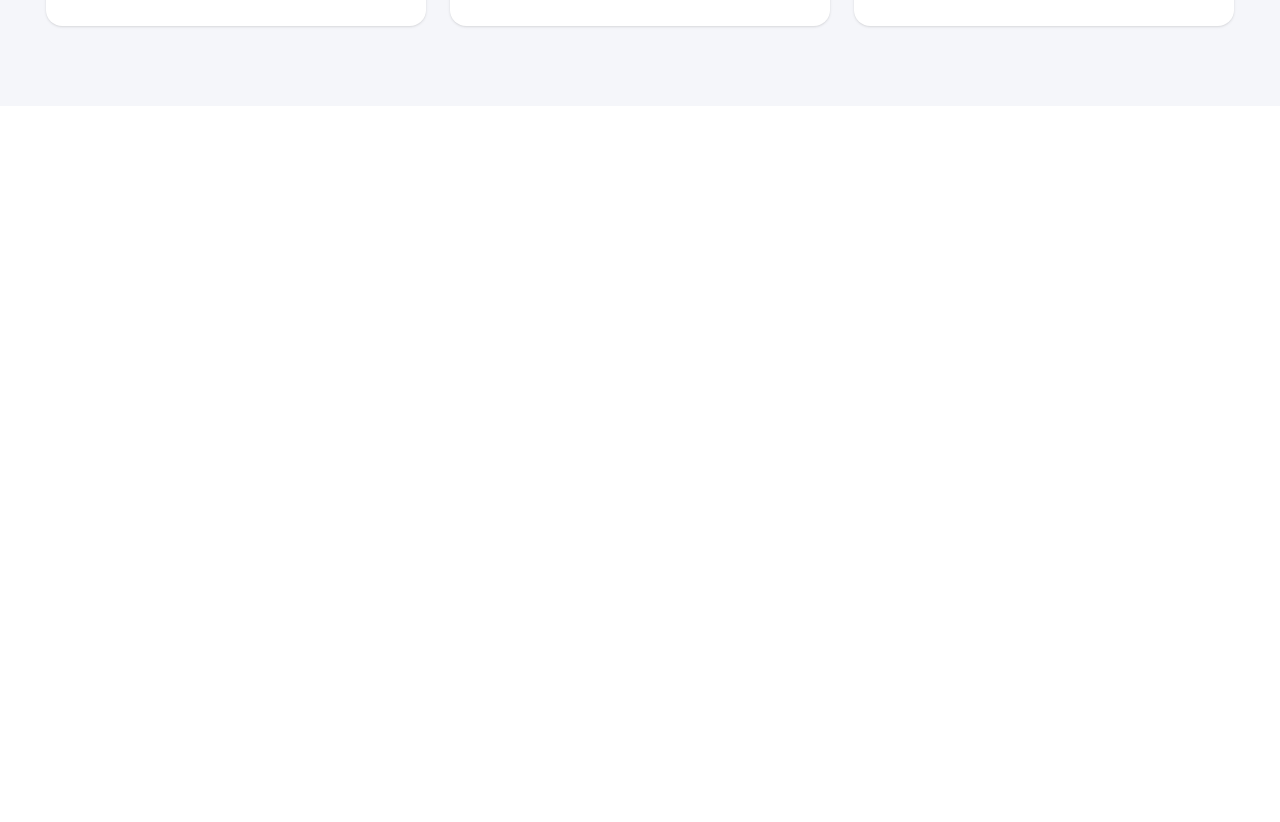
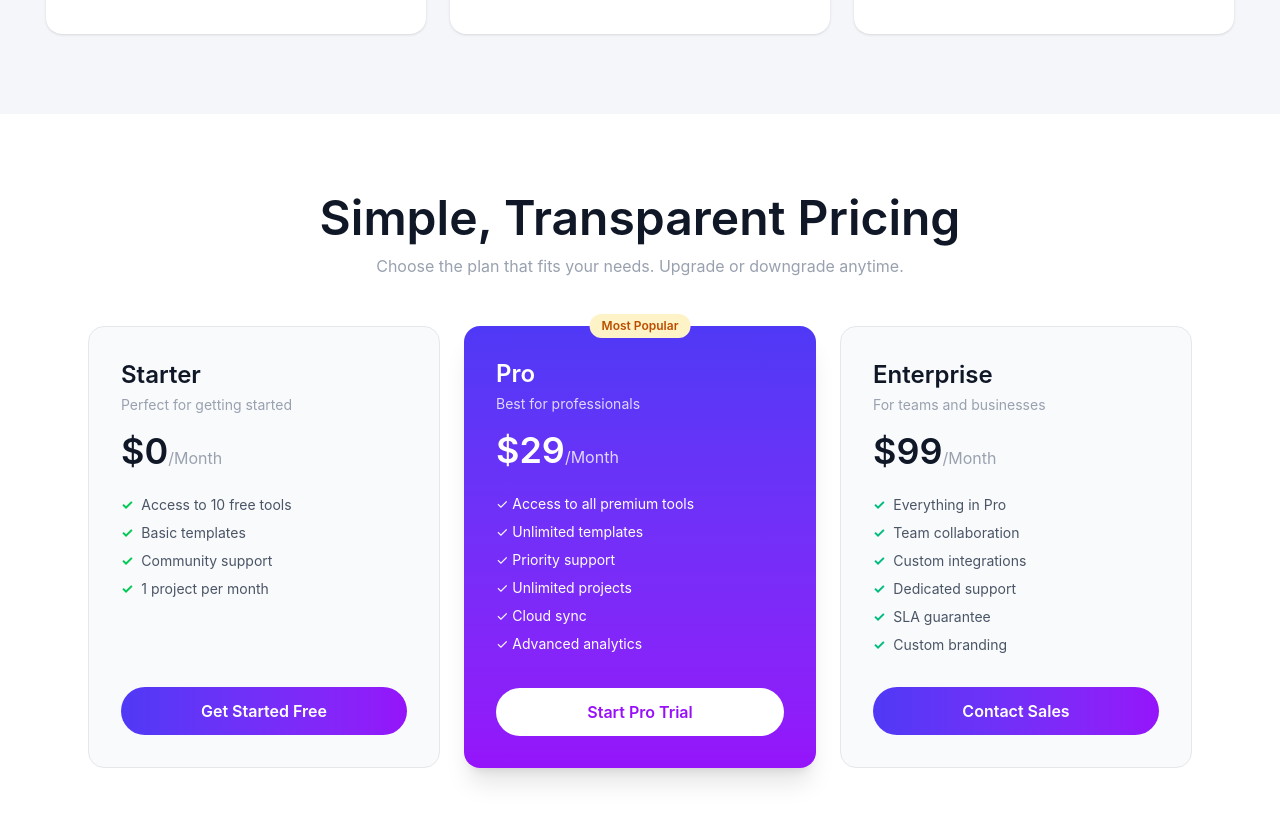
Before and after one commit to farhansm01/DigiTools, a React (Vite) app: page / in a window 1280 px wide. Shown: the part 2571-3393 px from the top of the page. Before the commit the page ends 2677 px from the top, so only its background shows below. Built offline with nearby package versions, Linux system fonts and the light colour scheme.

Commit message:
added pricing section

```diff
--- a/src/App.jsx
+++ b/src/App.jsx
@@ -1,5 +1,6 @@
 import Banner from "./components/Banner";
 import Navbar from "./components/Navbar";
+import Pricing from "./components/Pricing";
 import ProductsSection from "./components/ProductsSection";
 import Stats from "./components/Stats";
 import Steps from "./components/Steps";
@@ -12,6 +13,7 @@ function App() {
       <Stats />
       <ProductsSection />
       <Steps />
+      <Pricing />
     </>
   );
 }
--- /dev/null
+++ b/src/components/Pricing.jsx
@@ -0,0 +1,129 @@
+export default function Pricing() {
+  return (
+    <section className="max-w-6xl mx-auto px-6 py-20">
+      {/* Heading */}
+      <div className="text-center mb-12">
+        <h2 className="text-5xl md:text-5xl font-semibold text-[#101727] mb-3">
+          Simple, Transparent Pricing
+        </h2>
+        <p className="text-gray-400">
+          Choose the plan that fits your needs. Upgrade or downgrade anytime.
+        </p>
+      </div>
+
+      {/* Cards */}
+      <div className="grid md:grid-cols-3 gap-6">
+        {/* Starter */}
+        <div className="bg-[#f9fafc] border border-gray-200 rounded-2xl p-8 flex flex-col">
+          <h3 className="text-2xl font-semibold mb-1 text-[#101727]">
+            Starter
+          </h3>
+          <p className="text-gray-400 text-sm mb-4">
+            Perfect for getting started
+          </p>
+
+          <div className="mb-6">
+            <span className="text-4xl font-semibold text-[#101727]">$0</span>
+            <span className="text-gray-400">/Month</span>
+          </div>
+
+          <ul className="space-y-2 text-sm text-gray-600 mb-8">
+            <li className="flex gap-2">
+              <span className="text-green-500 font-bold">✓</span>
+              Access to 10 free tools
+            </li>
+            <li className="flex gap-2">
+              <span className="text-green-500 font-bold">✓</span>
+              Basic templates
+            </li>
+            <li className="flex gap-2">
+              <span className="text-green-500 font-bold">✓</span>
+              Community support
+            </li>
+            <li className="flex gap-2">
+              <span className="text-green-500 font-bold">✓</span>1 project per
+              month
+            </li>
+          </ul>
+
+          <button className="mt-auto bg-linear-to-r from-[#4F39F6] to-[#9514FA] text-white py-3 rounded-full font-semibold hover:opacity-80 transition-opacity duration-300">
+            Get Started Free
+          </button>
+        </div>
+
+        {/* Pro */}
+        <div className="relative rounded-2xl p-8 flex flex-col text-white bg-linear-to-b from-[#4F39F6] to-[#9514FA] shadow-xl ">
+          {/* badge */}
+          <span className="absolute -top-3 left-1/2 -translate-x-1/2 bg-[#fef3c6] text-[#bb4d00] text-xs px-3 py-1 rounded-full font-semibold">
+            Most Popular
+          </span>
+
+          <h3 className="text-2xl font-semibold mb-1">Pro</h3>
+          <p className="text-sm opacity-80 mb-4">Best for professionals</p>
+
+          <div className="mb-6">
+            <span className="text-4xl font-semibold ">$29</span>
+            <span className="opacity-80">/Month</span>
+          </div>
+
+          <ul className="space-y-2 text-sm mb-8">
+            <li>✓ Access to all premium tools</li>
+            <li>✓ Unlimited templates</li>
+            <li>✓ Priority support</li>
+            <li>✓ Unlimited projects</li>
+            <li>✓ Cloud sync</li>
+            <li>✓ Advanced analytics</li>
+          </ul>
+
+          <button className="mt-auto bg-white text-purple-600 py-3 rounded-full font-semibold hover:opacity-80 transition-opacity duration-300">
+            Start Pro Trial
+          </button>
+        </div>
+
+        {/* Enterprise */}
+        <div className="bg-[#f9fafc] border border-gray-200 rounded-2xl p-8 flex flex-col">
+          <h3 className="text-2xl font-semibold mb-1 text-[#101727]">
+            Enterprise
+          </h3>
+          <p className="text-gray-400 text-sm mb-4">For teams and businesses</p>
+
+          <div className="mb-6">
+            <span className="text-4xl font-semibold text-[#101727]">$99</span>
+            <span className="text-gray-400">/Month</span>
+          </div>
+
+          <ul className="space-y-2 text-sm text-gray-600 mb-8">
+            <li className="flex items-center gap-2">
+              <span className="text-emerald-500 font-bold">✓</span>
+              Everything in Pro
+            </li>
+            <li className="flex items-center gap-2">
+              <span className="text-emerald-500 font-bold">✓</span>
+              Team collaboration
+            </li>
+            <li className="flex items-center gap-2">
+              <span className="text-emerald-500 font-bold">✓</span>
+              Custom integrations
+            </li>
+            <li className="flex items-center gap-2">
+              <span className="text-emerald-500 font-bold">✓</span>
+              Dedicated support
+            </li>
+            <li className="flex items-center gap-2">
+              <span className="text-emerald-500 font-bold">✓</span>
+              SLA guarantee
+            </li>
+            <li className="flex items-center gap-2">
+              <span className="text-emerald-500 font-bold">✓</span>
+              Custom branding
+            </li>
+          </ul>
+
+          <button className="mt-auto bg-linear-to-r from-[#4F39F6] to-[#9514FA] text-white py-3 rounded-full font-semibold hover:opacity-80 transition-opacity duration-300">
+            Contact Sales
+          </button>
+        </div>
+      </div>
+    </section>
+  );
+}
--- a/src/components/Steps.jsx
+++ b/src/components/Steps.jsx
@@ -22,10 +22,10 @@ const steps = [
 
 export default function HowItWorks() {
   return (
-    <section className="w-full bg-[#f5f6fa] py-20 px-8">
+    <section className="w-full bg-[#f5f6fa] py-20 ">
       {/* Heading */}
       <div className="text-center mb-12">
-        <h2 className="text-4xl font-bold text-[#101727] mb-3">
+        <h2 className="text-5xl font-semibold text-[#101727] mb-3">
           Get Started In 3 Steps
         </h2>
         <p className="text-gray-400 text-sm">
```
